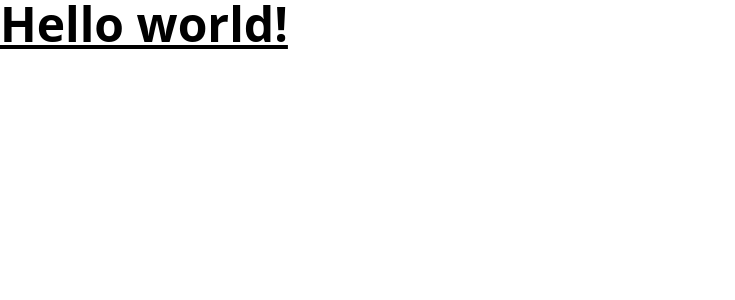
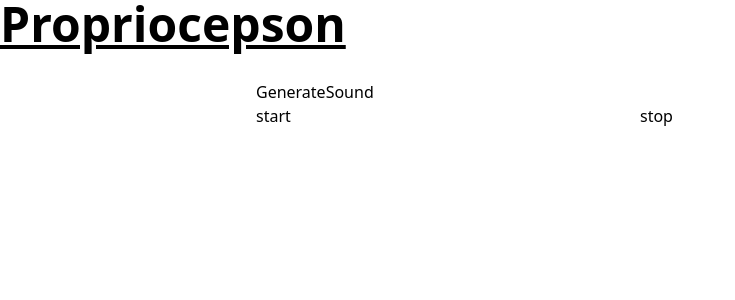
Before and after one commit to GuillaumeLiard/propriocepson, a Next.js app: page / in a window 1280 px wide. Shown: the top 300 px of the page, without its empty margins (0-735 px from the left). Built offline with nearby package versions, Linux system fonts and the light colour scheme.

Commit message:
generate sound

```diff
--- /dev/null
+++ b/components/GenerateSound/index.tsx
@@ -0,0 +1,27 @@
+export default function GenerateSound() {
+    const start = () => alert('start')
+    const stop = () => alert('stop')
+    return (
+        <section>
+            <div className="flex flex-col items-center px-5 py-8 mx-auto max-w-7xl sm:px-6 lg:px-8">
+                <div className="flex flex-col w-full max-w-3xl mx-auto prose text-left prose-blue">
+                    <div className="w-full mx-auto">
+                        <h2>GenerateSound</h2>
+                        <div className="flex flex-wrap justify-start flex-grow mt-8 text-left md:mt-0">
+                            <div className="w-full space-y-4 md:w-1/2">
+                                <button onClick={start}>
+                                    start
+                                </button>
+                            </div>
+                            <div className="w-full space-y-4 md:w-1/2">
+                                <button onClick={stop}>
+                                    stop
+                                </button>
+                            </div>
+                        </div>
+                    </div>
+                </div>
+            </div>
+        </section>
+    )
+}
--- a/pages/index.tsx
+++ b/pages/index.tsx
@@ -1,7 +1,12 @@
+import GenerateSound from '../components/GenerateSound'
+
 export default function Home() {
   return (
-    <h1 className="text-5xl font-bold underline">
-      Hello world!
-    </h1>
+    <div>
+      <h1 className="text-5xl font-bold underline">
+        Propriocepson
+      </h1>
+      <GenerateSound/>
+    </div>
   )
 }
```
